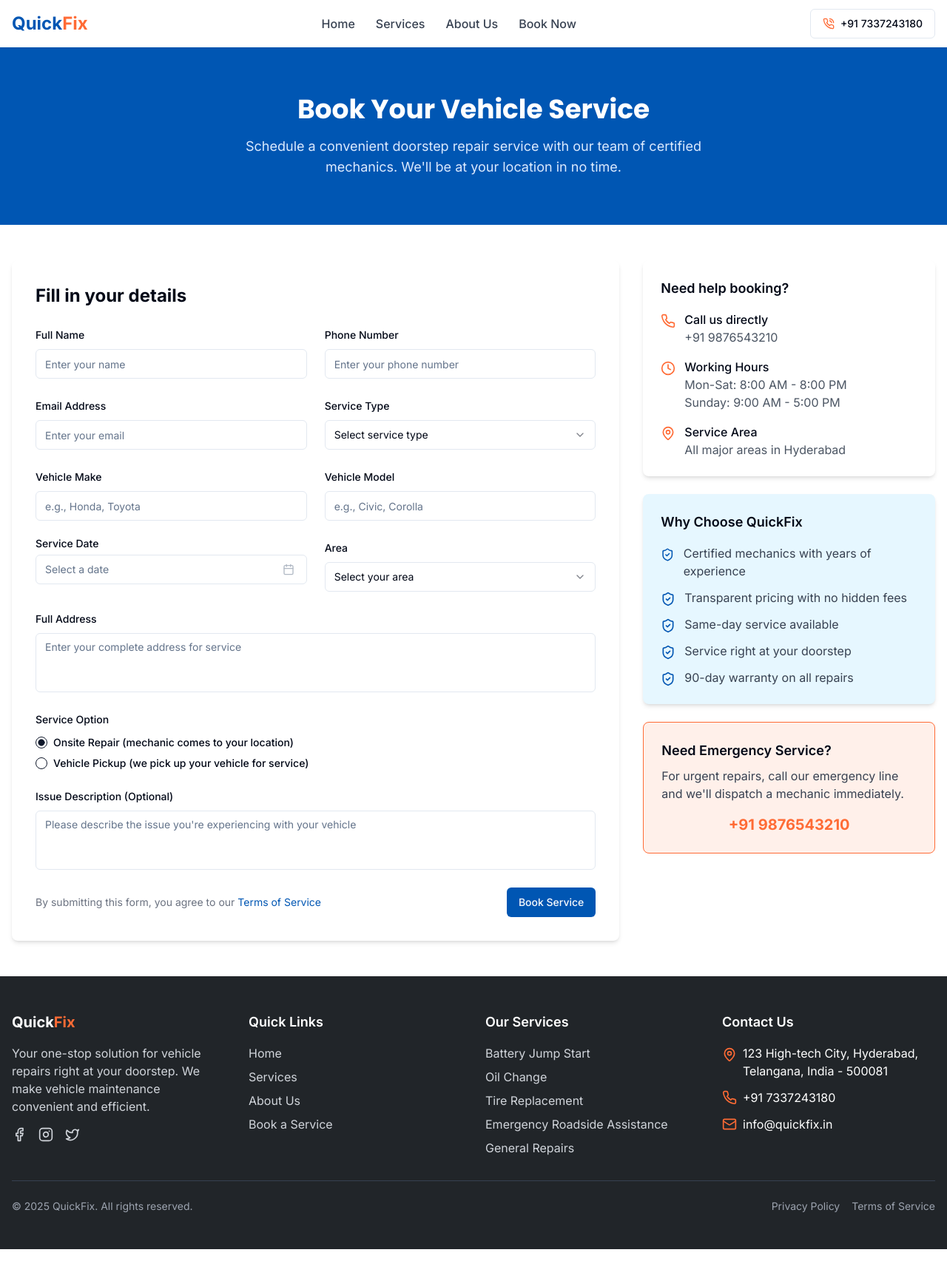
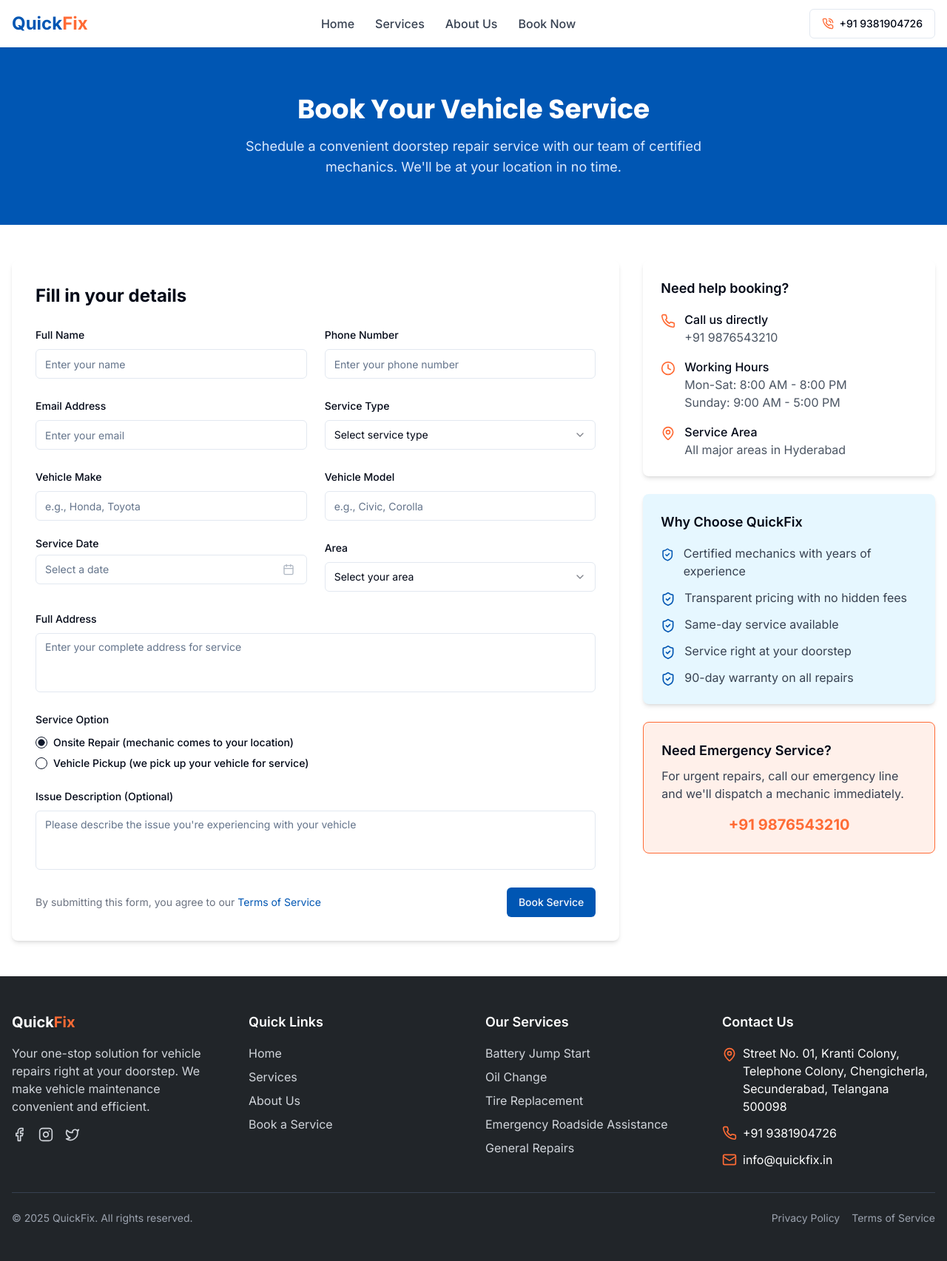
Before and after one commit to NithinVarma50/QuickFix-, a React (Vite) app: page /booking in a window 1280 px wide. Shown: the whole page at 74% size. Built offline with nearby package versions, Linux system fonts and the light colour scheme.

Commit message:
Update contact information and location
Update the contact information in the footer and service areas, including the address and phone number.

```diff
--- a/src/components/home/CTASection.tsx
+++ b/src/components/home/CTASection.tsx
@@ -23,7 +23,7 @@ const CTASection: React.FC = () => {
               </Link>
             </Button>
             <Button asChild size="lg" variant="outline" className="border-white text-white hover:bg-white/10">
-              <a href="tel:+917337243180" className="flex items-center">
+              <a href="tel:+919381904726" className="flex items-center">
                 <Phone className="mr-2 h-5 w-5" /> Call Us Now
               </a>
             </Button>
--- a/src/components/home/ServiceAreas.tsx
+++ b/src/components/home/ServiceAreas.tsx
@@ -42,7 +42,7 @@ const ServiceAreas: React.FC = () => {
 *Message:* ${message}`;
 
     // Create WhatsApp URL with formatted message
-    const whatsappURL = `https://wa.me/917337243180?text=${whatsappMessage}`;
+    const whatsappURL = `https://wa.me/919381904726?text=${whatsappMessage}`;
 
     // Open WhatsApp in a new tab
     window.open(whatsappURL, '_blank');
@@ -81,7 +81,7 @@ const ServiceAreas: React.FC = () => {
               <div className="mt-8">
                 <div className="flex items-center mb-4">
                   <Phone className="h-5 w-5 text-quickfix-orange mr-2" />
-                  <span className="font-medium">Call us at: +91 7337243180</span>
+                  <span className="font-medium">Call us at: +91 9381904726</span>
                 </div>
               </div>
             </div>
--- a/src/components/layout/Footer.tsx
+++ b/src/components/layout/Footer.tsx
@@ -56,11 +56,11 @@ const Footer: React.FC = () => {
             <ul className="space-y-3">
               <li className="flex items-start">
                 <MapPin size={20} className="mr-2 text-quickfix-orange flex-shrink-0 mt-1" />
-                <span>123 High-tech City, Hyderabad, Telangana, India - 500081</span>
+                <span>Street No. 01, Kranti Colony, Telephone Colony, Chengicherla, Secunderabad, Telangana 500098</span>
               </li>
               <li className="flex items-center">
                 <Phone size={20} className="mr-2 text-quickfix-orange flex-shrink-0" />
-                <span>+91 7337243180</span>
+                <span>+91 9381904726</span>
               </li>
               <li className="flex items-center">
                 <Mail size={20} className="mr-2 text-quickfix-orange flex-shrink-0" />
--- a/src/components/layout/Navbar.tsx
+++ b/src/components/layout/Navbar.tsx
@@ -41,7 +41,7 @@ const Navbar: React.FC = () => {
         <div className="hidden md:flex items-center">
           <Button variant="outline" className="flex items-center gap-2">
             <PhoneCall className="h-4 w-4 text-quickfix-orange" />
-            <span>+91 7337243180</span>
+            <span>+91 9381904726</span>
           </Button>
         </div>
       </div>
@@ -57,7 +57,7 @@ const Navbar: React.FC = () => {
             <div className="pt-3 border-t border-gray-200">
               <Button className="w-full flex items-center justify-center gap-2" variant="outline">
                 <PhoneCall className="h-4 w-4 text-quickfix-orange" />
-                <span>+91 7337243180</span>
+                <span>+91 9381904726</span>
               </Button>
             </div>
           </nav>
--- a/src/pages/AboutPage.tsx
+++ b/src/pages/AboutPage.tsx
@@ -167,8 +167,7 @@ const AboutPage: React.FC = () => {
                     <Phone className="h-6 w-6 text-quickfix-orange mt-1 mr-3" />
                     <div>
                       <h3 className="font-semibold mb-1">Phone</h3>
-                      <p className="text-gray-600">Customer Service: +91 9876543210</p>
-                      <p className="text-gray-600">Emergency Service: +91 9876543211</p>
+                      <p className="text-gray-600">Customer Service: +91 9381904726</p>
                     </div>
                   </div>
 
@@ -186,7 +185,7 @@ const AboutPage: React.FC = () => {
                     <MapPin className="h-6 w-6 text-quickfix-orange mt-1 mr-3" />
                     <div>
                       <h3 className="font-semibold mb-1">Office Address</h3>
-                      <p className="text-gray-600">123 High-tech City, Hyderabad, Telangana, India - 500081</p>
+                      <p className="text-gray-600">Street No. 01, Kranti Colony, Telephone Colony, Chengicherla, Secunderabad, Telangana 500098</p>
                       <p className="text-gray-600 mt-2">
                         <span className="font-medium">Hours:</span> Monday-Saturday: 9 AM - 6 PM
                       </p>
@@ -204,7 +203,7 @@ const AboutPage: React.FC = () => {
               <div className="relative h-full min-h-[300px]">
                 <iframe
                   title="QuickFix Location"
-                  src="https://www.google.com/maps/embed?pb=!1m18!1m12!1m3!1d30452.55606986624!2d78.36673726744385!3d17.44516089999999!2m3!1f0!2f0!3f0!3m2!1i1024!2i768!4f13.1!3m3!1m2!1s0x3bcb93dc8c5d69df%3A0x193bfc38ddb5d32e!2sHITEC%20City%2C%20Hyderabad%2C%20Telangana!5e0!3m2!1sen!2sin!4v1651649165317!5m2!1sen!2sin"
+                  src="https://www.google.com/maps/embed?pb=!1m18!1m12!1m3!1d3806.455422781893!2d78.5761613!3d17.441797!2m3!1f0!2f0!3f0!3m2!1i1024!2i768!4f13.1!3m3!1m2!1s0x3bcb9f12e00f36e5%3A0x7b525649014e2dd4!2sTelephone%20Colony%2C%20Chengicherla%2C%20Secunderabad%2C%20Telangana%20500098!5e0!3m2!1sen!2sin!4v1651649165317!5m2!1sen!2sin"
                   className="absolute inset-0 w-full h-full rounded-lg shadow-md"
                   frameBorder="0"
                   style={{ border: 0 }}
```
